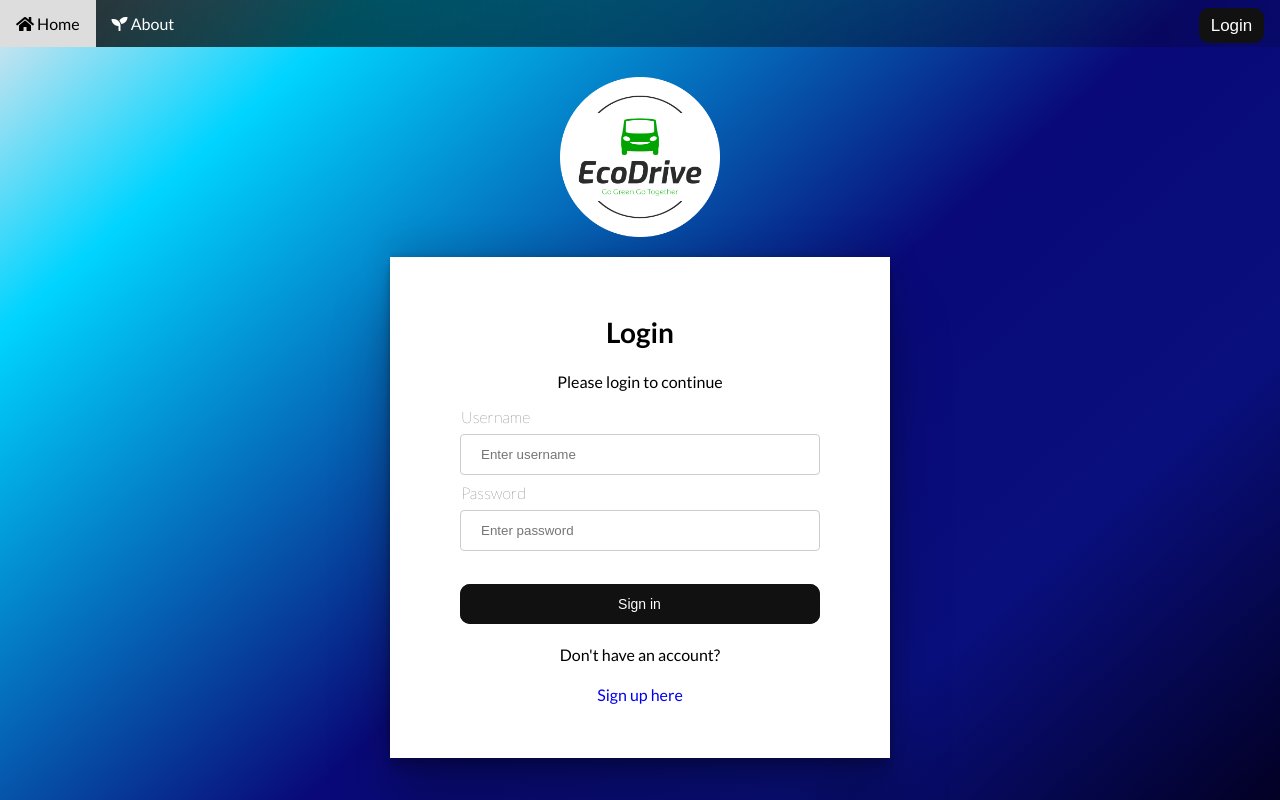
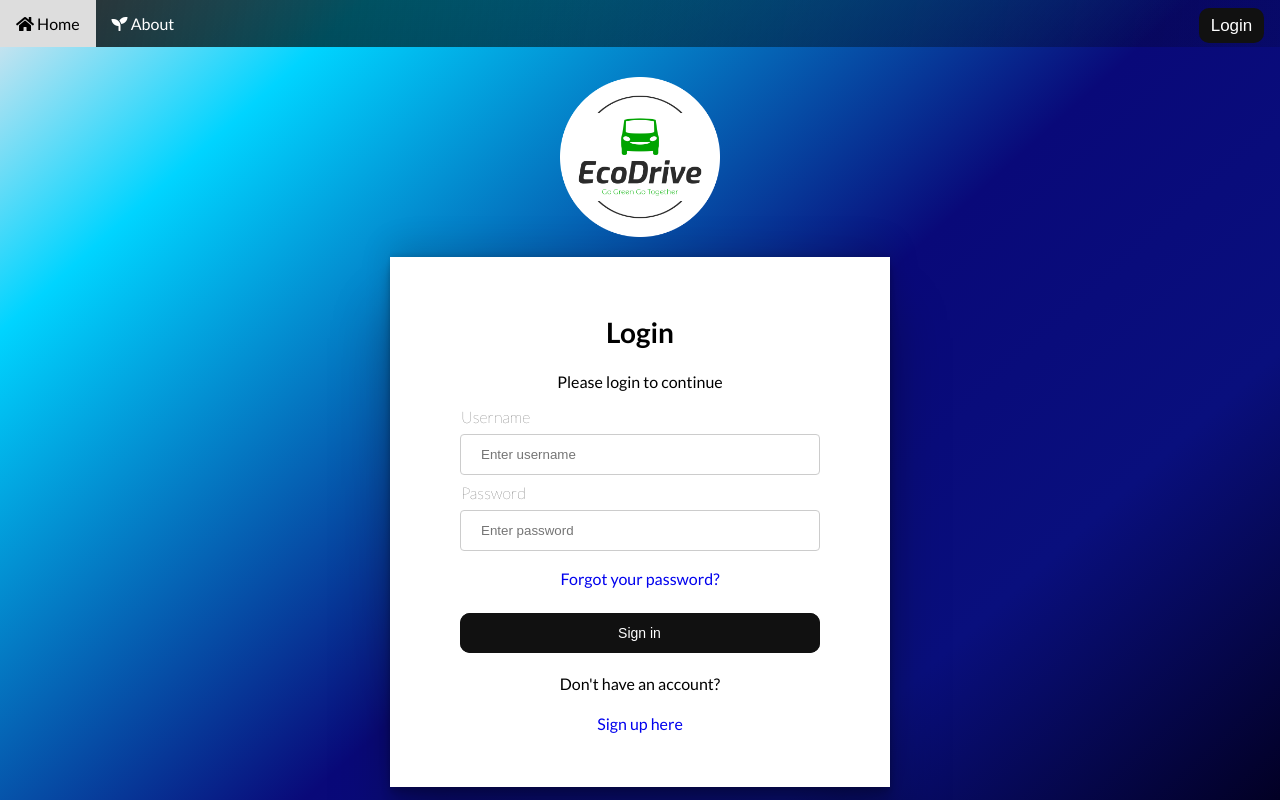
Before and after one commit to OwaisAD/CA3_frontend, a React (Vite) app: page /login in a window 1280 px wide. Built offline with nearby package versions, Linux system fonts and the light colour scheme.

Commit message:
added forgot password to login

```diff
--- a/src/App.jsx
+++ b/src/App.jsx
@@ -22,7 +22,7 @@ const App = () => {
     const initialState = () => {
       window.sessionStorage.getItem("movie")
     }
-    const [movieData, setMovieData] = useState(initialState);
+
 
   return (
     <>
--- a/src/components/login/LoginComponent.jsx
+++ b/src/components/login/LoginComponent.jsx
@@ -60,6 +60,11 @@ const LoginComponent = ({
           Password
         </label>
         <input type="password" placeholder="Enter password" id="password" required />
+
+        <div style={{marginTop: "10px"}}>
+        <a style={{ color: "#0000EE", cursor: "pointer"}}>Forgot your password?</a>
+        </div>
+
         <button className="glow-on-hover sign-in-button" onClick={performLogin}>
           Sign in
         </button>
```
